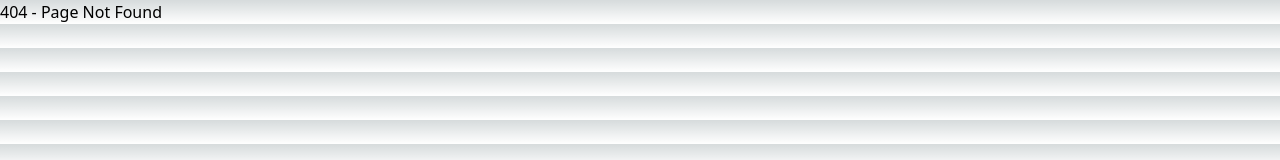
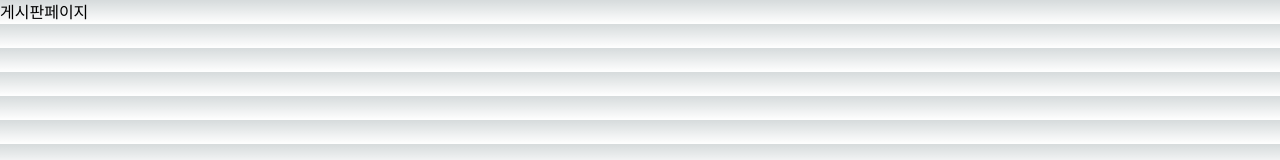
Before and after one commit to Basic-Community-Platform/front-end, a Next.js app: page /board in a window 1280 px wide. Before the commit this address had no page. Shown: the top 160 px of the page. Built offline with nearby package versions, Linux system fonts and the light colour scheme.

Commit message:
feat: auth, 게시판 페이지 라우팅

```diff
--- /dev/null
+++ b/src/pages/auth/signin/index.tsx
@@ -0,0 +1,4 @@
+const SignInPage = () => {
+	return <div>로그인 페이지</div>
+}
+export default SignInPage
--- /dev/null
+++ b/src/pages/auth/signup/index.tsx
@@ -0,0 +1,4 @@
+const SignUpPage = () => {
+	return <div>회원가입 페이지</div>
+}
+export default SignUpPage
--- /dev/null
+++ b/src/pages/board/index.tsx
@@ -0,0 +1,4 @@
+const BoardPage = () => {
+	return <div>게시판페이지</div>
+}
+export default BoardPage
```
